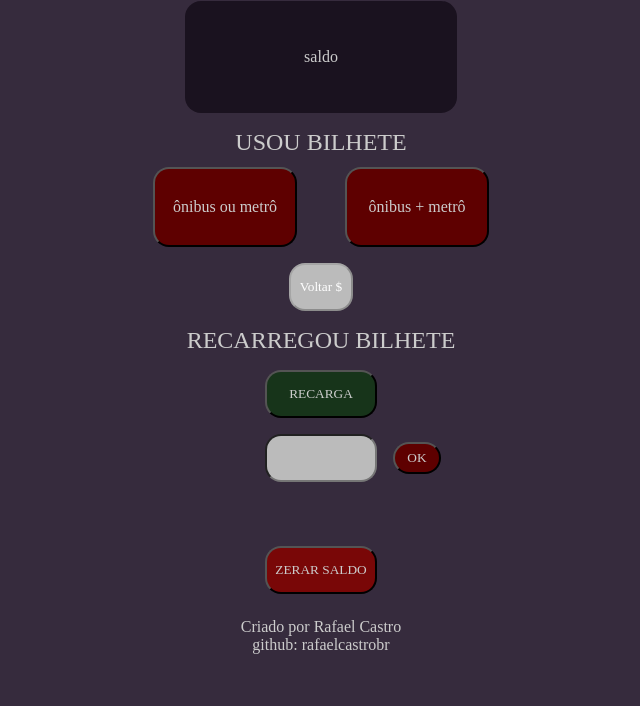
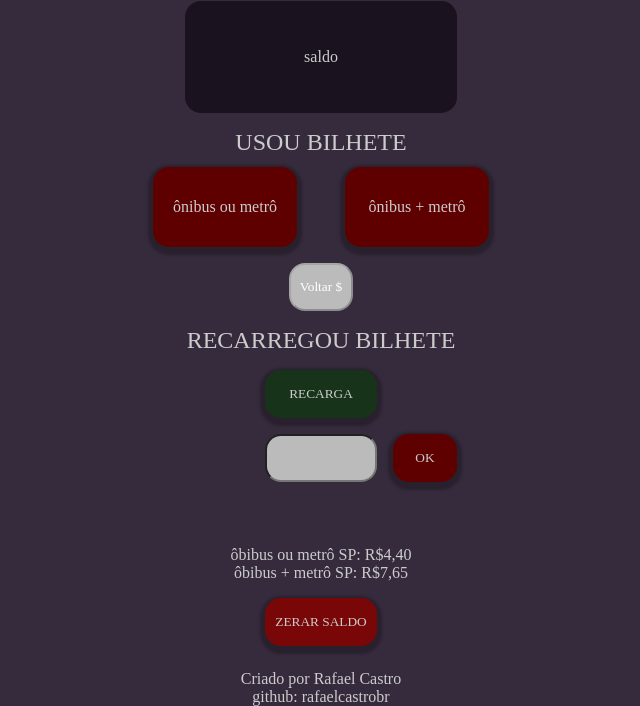
Before and after one commit to rafaelcastrobr/Saldo-Onibus, a plain HTML site: page index.html in a window 1280 px wide. Shown: the part 185-891 px from the top of the page, without its empty margins (319-959 px from the left). Before the commit the page ends 839 px from the top, so only its background shows below. Drawn offline with Linux system fonts and the light colour scheme; a web font is replaced by a local one.

Commit message:
update css

```diff
--- a/assets/css/c-carregar.css
+++ b/assets/css/c-carregar.css
@@ -16,6 +16,8 @@
   height: 3rem;
   background-color: #17341A;
   border-radius: 1rem;
+  border: none;
+  box-shadow: 0px 3px 3px 5px rgba(0, 0, 0, 0.25);
 }
 
 .c-carregar__botao__r:active {
@@ -32,7 +34,7 @@
   display: flex;
   justify-content: center;
   align-items: center;
-  margin-left: 4rem;
+  margin-left: 5rem;
   width: 7rem;
   height: 3rem;
   background-color: #bbb;
@@ -44,11 +46,13 @@
 }
 
 .c-carregar__botao__ok {
-  width: 3rem;
-  height: 2rem;
+  width: 4rem;
+  height: 3rem;
   background-color: #5E0000;
   margin-left: 1rem;
   border-radius: 1rem;
+  border: none;
+  box-shadow: 0px 3px 3px 5px rgba(0, 0, 0, 0.25);
 }
 .c-carregar__botao__ok:active {
   background-color: #790707;
--- a/assets/css/c-usar.css
+++ b/assets/css/c-usar.css
@@ -22,6 +22,8 @@
   background-color: #5E0000;
   border-radius: 1rem;
   font-size: 1rem;
+  border: none;
+  box-shadow: 0px 3px 3px 5px rgba(0, 0, 0, 0.25);
 }
 
 .c-usar__botao__um:active {
@@ -35,6 +37,8 @@
   background-color: #5E0000;
   border-radius: 1rem;
   font-size: 1rem;
+  border: none;
+  box-shadow: 0px 3px 3px 5px rgba(0, 0, 0, 0.25);
 }
 
 .c-usar__botao__dois:active {
--- a/assets/css/c-zerar.css
+++ b/assets/css/c-zerar.css
@@ -2,6 +2,8 @@
 .c-zerar {
   display: flex;
   justify-content: center;
+  flex-direction: column;
+  align-items: center;
   margin-top: 4rem;
 }
 
@@ -10,6 +12,9 @@
   height: 3rem;
   background-color: #790707;
   border-radius: 1rem;
+  border: none;
+  margin-top: 1rem;
+  box-shadow: 0px 3px 3px 5px rgba(0, 0, 0, 0.25);
 }
 .c-zerar__botao:active {
   background-color: #5E0000;
--- a/index.html
+++ b/index.html
@@ -10,9 +10,6 @@
   <link rel="stylesheet" href="assets/css/c-carregar.css">
   <link rel="stylesheet" href="assets/css/c-usar.css">
   <link rel="stylesheet" href="assets/css/c-zerar.css">
-
-
-
 
   <title>Saldo do Onibus</title>
 </head>
@@ -50,6 +47,8 @@
     </div>
   </section>
   <section class="c-zerar">
+    <p>ôbibus ou metrô SP: R$4,40</p>
+    <p>ôbibus + metrô SP: R$7,65</p>
     <button class="c-zerar__botao">ZERAR SALDO</button>
   </section>
   <footer>
```
